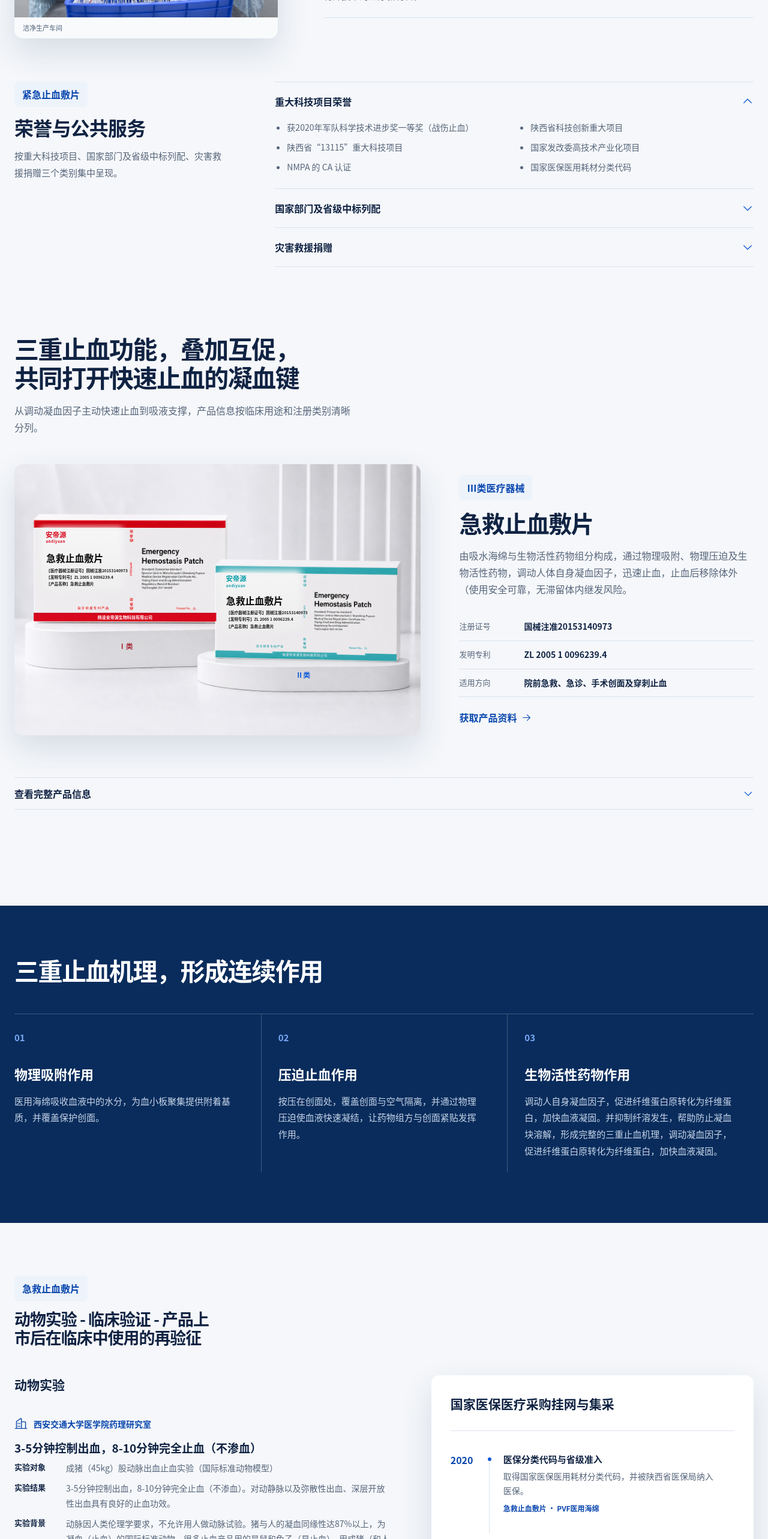
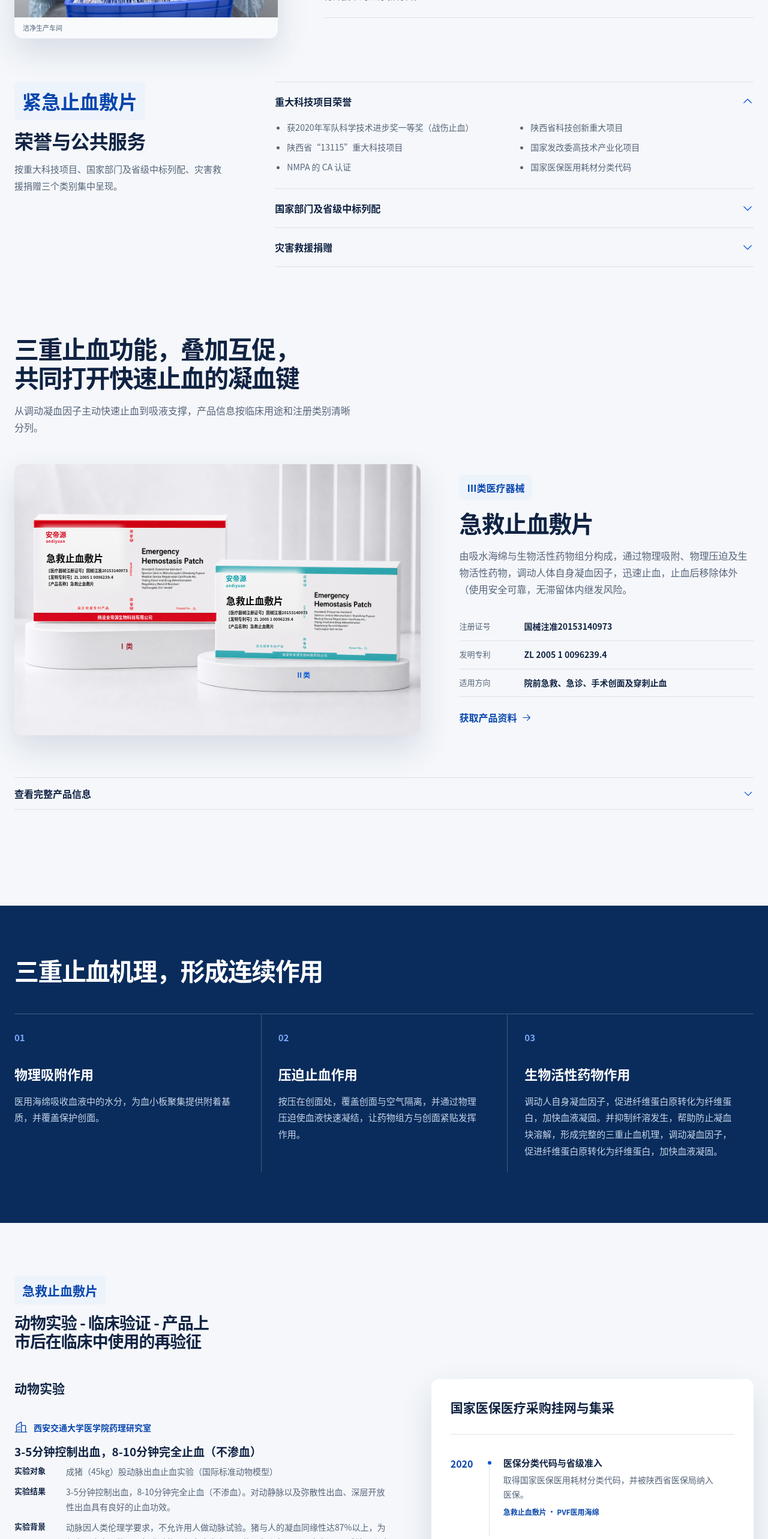
Before and after one commit to 13G031/Med-Web, a React (Vite) app: page / in a window 1280 px wide. Shown: the part 2080-4646 px from the top of the page at 60% size. Built offline with nearby package versions, Linux system fonts and the light colour scheme.

Commit message:
contact edits

```diff
--- a/src/App.jsx
+++ b/src/App.jsx
@@ -1103,7 +1103,7 @@
               <h2>需要产品资料或合作洽谈？</h2>
               <p>请说明产品、临床科室或采购项目，我们将按您的需求准备资料。</p>
               <address>
-                <a href="tel:02987071861"><Phone size={20} aria-hidden="true" />029-87071861 / 155-9618-5069 / 186-2933-7891</a>
+                <a href="tel:02987071861"><Phone size={20} aria-hidden="true" />029-87071861 / 186-2933-7891（中国） / 155-9618-5069 （国际）/</a>
                 <a href="mailto:wilsion_yang@163.com"><EnvelopeSimple size={20} aria-hidden="true" />wilsion_yang@163.com</a>
                 <span><MapPin size={20} aria-hidden="true" />陕西省杨凌示范区邰城南路 10 号</span>
                 <span><Clock size={20} aria-hidden="true" />官网：www.empobio.com</span>
--- a/src/code-groups.css
+++ b/src/code-groups.css
@@ -48,6 +48,14 @@
 .evidence-section .section-heading h2 {
   max-width: 20em;
   font-size: clamp(24px, 2.1vw, 32px);
+}
+
+.evidence-section .product-type {
+  font-size: 21px;
+}
+
+.about-records .product-type {
+  font-size: clamp(25px, 2.5vw, 34px);
 }
 
 .product-code-rows {
```
